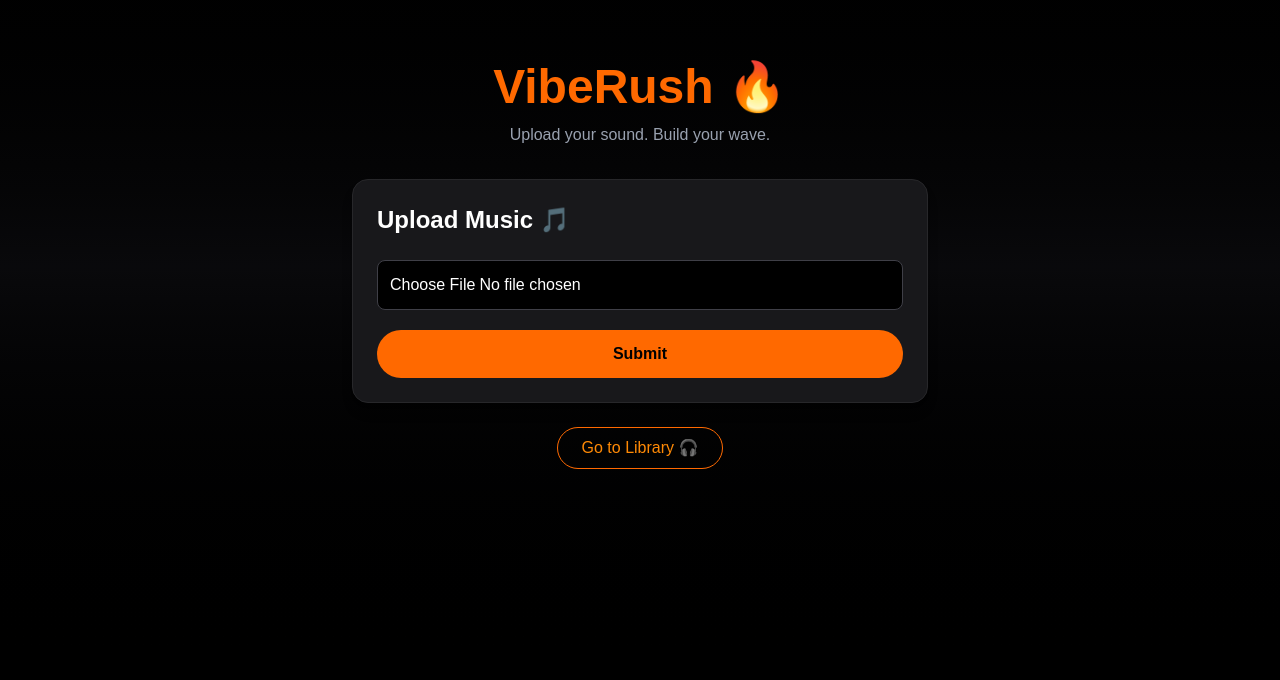
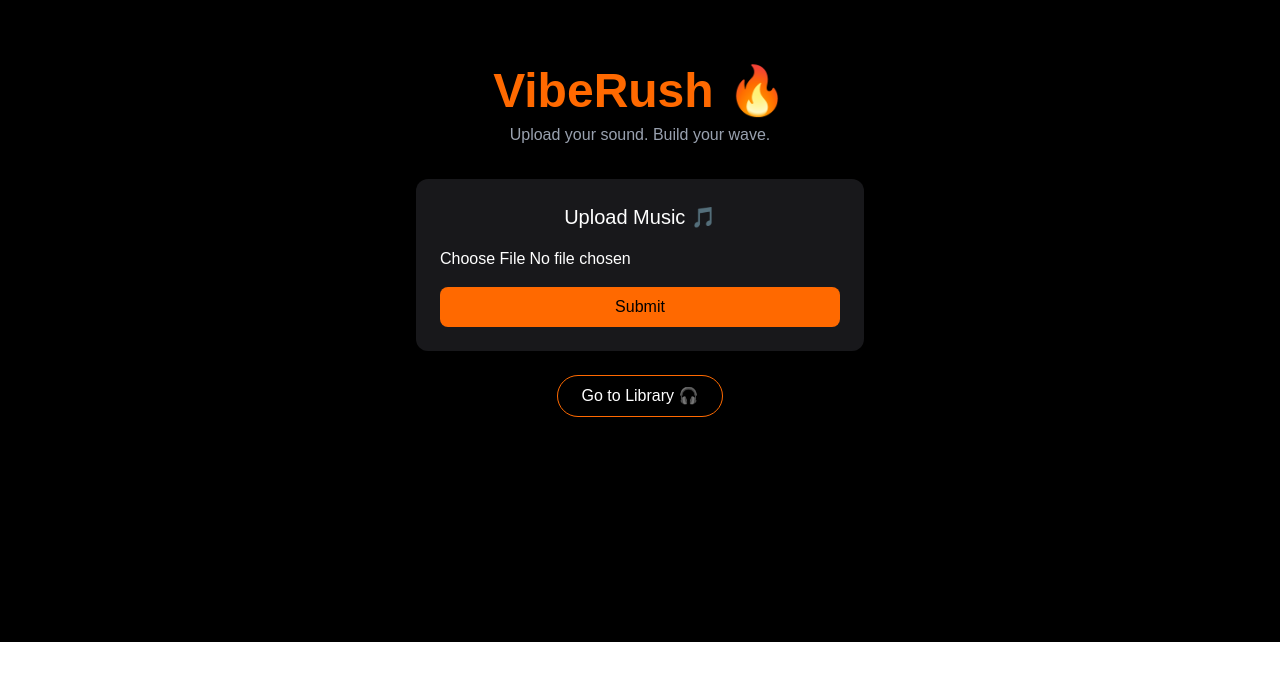
Before and after one commit to skpenah666-cloud/viberush, a Next.js app: page /upload in a window 1280 px wide. Shown: the part 158-838 px from the top of the page. After the commit the page ends 800 px from the top, so only its background shows below. Built offline with nearby package versions, Linux system fonts and the light colour scheme.

Commit message:
fix pages for deployment

```diff
--- a/app/page.tsx
+++ b/app/page.tsx
@@ -1,6 +1,7 @@
 export default function Home() {
   return (
     <main className="min-h-screen bg-black text-white flex flex-col items-center justify-center gap-8">
+
       <h1 className="text-5xl font-bold text-orange-500">
         VibeRush 🔥
       </h1>
@@ -11,17 +12,18 @@ export default function Home() {
 
       <div className="flex gap-4">
         <a href="/upload">
-          <button className="px-6 py-3 bg-orange-500 text-black rounded-lg">
+          <button className="px-6 py-3 bg-orange-500 text-black rounded-lg hover:bg-orange-400 transition">
             Upload Music
           </button>
         </a>
 
         <a href="/library">
-          <button className="px-6 py-3 border border-orange-500 rounded-lg">
+          <button className="px-6 py-3 border border-orange-500 rounded-lg hover:bg-orange-500 hover:text-black transition">
             View Library
           </button>
         </a>
       </div>
+
     </main>
   );
 }
--- a/app/upload/page.tsx
+++ b/app/upload/page.tsx
@@ -2,13 +2,16 @@
 
 import { useState } from "react";
 
-export default function Page() {
+export default function UploadPage() {
   const [file, setFile] = useState<File | null>(null);
   const [message, setMessage] = useState("");
   const [fileUrl, setFileUrl] = useState("");
 
   const handleSubmit = async () => {
-    if (!file) return setMessage("Choose a music file first");
+    if (!file) {
+      setMessage("Please choose a file first.");
+      return;
+    }
 
     setMessage("Uploading...");
 
@@ -22,69 +25,63 @@ export default function Page() {
 
     const data = await res.json();
 
-    if (!res.ok) return setMessage("Upload failed");
+    if (!res.ok) {
+      setMessage("Upload failed ❌");
+      return;
+    }
 
     setMessage("Upload successful ✅");
     setFileUrl(data.fileUrl);
   };
 
   return (
-    <main className="min-h-screen bg-gradient-to-b from-black via-zinc-950 to-black text-white p-6">
-      <div className="mx-auto flex min-h-screen max-w-xl flex-col items-center justify-center">
-        <h1 className="text-5xl font-bold text-orange-500">
+    <main className="min-h-screen bg-black text-white flex flex-col items-center justify-center p-6">
+
+      <h1 className="text-5xl text-orange-500 font-bold mb-2">
         VibeRush 🔥
       </h1>
 
-        <p className="mt-3 text-center text-gray-400">
+      <p className="text-gray-400 mb-8">
         Upload your sound. Build your wave.
       </p>
 
-        <div className="mt-8 w-full rounded-2xl border border-zinc-800 bg-zinc-900 p-6 shadow-lg">
-          <h2 className="text-2xl font-bold text-white">
+      <div className="bg-zinc-900 p-6 rounded-xl w-full max-w-md shadow-lg">
+
+        <h2 className="text-xl mb-4 text-center">
           Upload Music 🎵
         </h2>
 
         <input
           type="file"
           accept="audio/*"
-            className="mt-6 w-full rounded-lg border border-zinc-700 bg-black p-3 text-white"
-            onChange={(e) => {
-              setFile(e.target.files?.[0] || null);
-              setMessage("");
-              setFileUrl("");
-            }}
+          className="w-full mb-4"
+          onChange={(e) => setFile(e.target.files?.[0] || null)}
         />
-
-          {file && (
-            <p className="mt-4 text-sm text-orange-300">
-              Selected: {file.name}
-            </p>
-          )}
 
         <button
           onClick={handleSubmit}
-            className="mt-5 w-full rounded-full bg-orange-500 px-6 py-3 font-bold text-black hover:bg-orange-400"
+          className="w-full bg-orange-500 text-black py-2 rounded-lg"
         >
           Submit
         </button>
 
         {message && (
-            <p className="mt-4 text-center text-green-400">{message}</p>
+          <p className="mt-4 text-green-400 text-center">{message}</p>
         )}
 
         {fileUrl && (
-            <audio controls className="mt-6 w-full">
+          <audio controls className="mt-4 w-full">
             <source src={fileUrl} />
           </audio>
         )}
       </div>
 
       <a href="/library">
-          <button className="mt-6 rounded-full border border-orange-500 px-6 py-2 text-orange-400 hover:bg-orange-500 hover:text-black">
+        <button className="mt-6 px-6 py-2 border border-orange-500 rounded-full">
           Go to Library 🎧
         </button>
       </a>
-      </div>
+
     </main>
   );
 }
```
Lines whose indentation alone changed are shown as unchanged.
